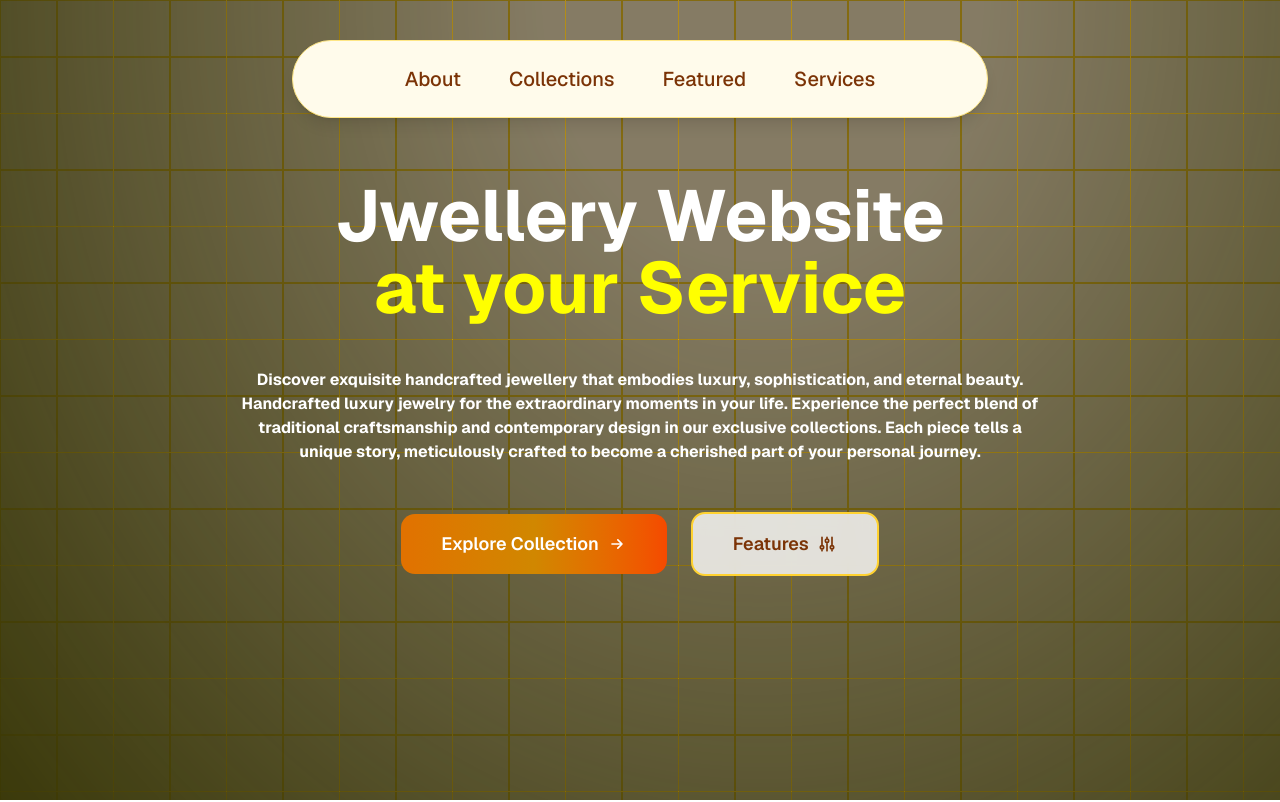
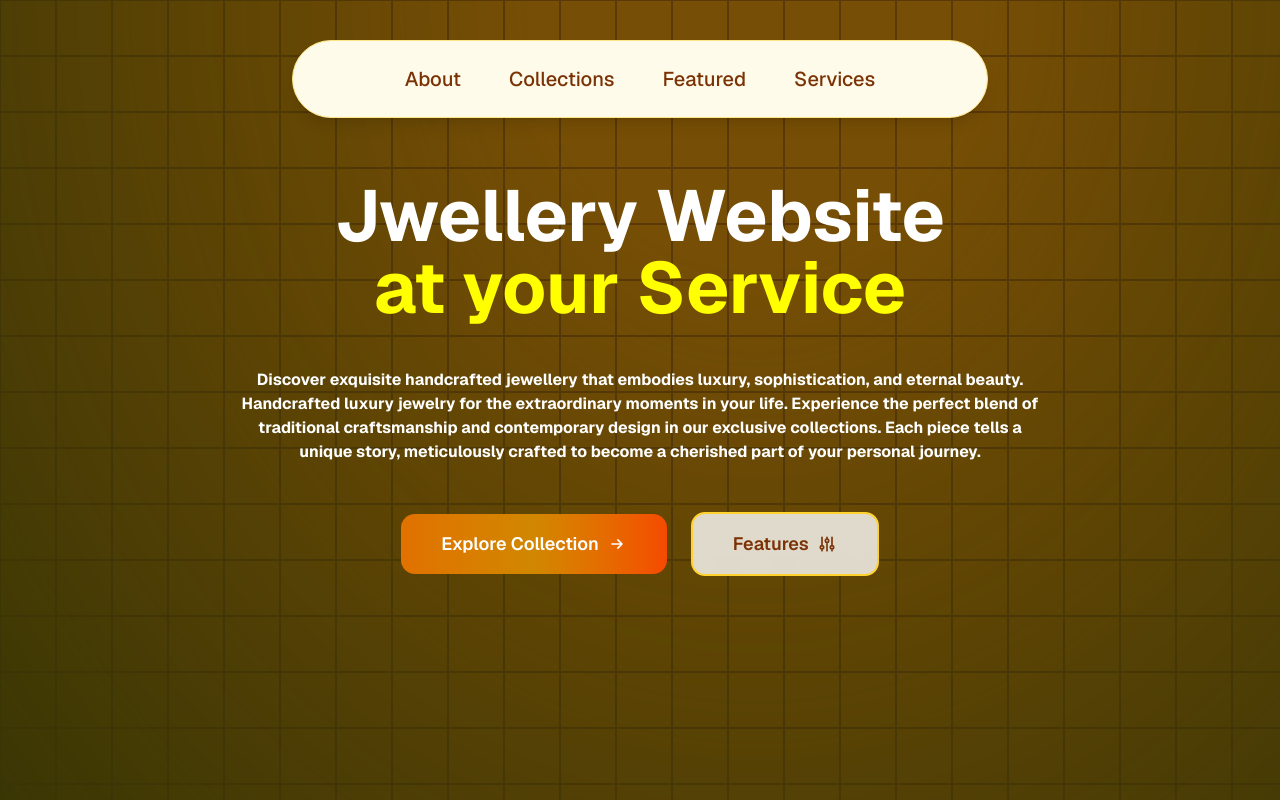
Before and after one commit to Ayush4958/Jwelery, a Next.js app in the folder -y/: page / in a window 1280 px wide. Shown: the top 802 px of the page. Built offline with nearby package versions, Linux system fonts and the light colour scheme.

Commit message:
FeedBack page added

```diff
--- a/-y/components/ui/background-ripple-effect.tsx
+++ b/-y/components/ui/background-ripple-effect.tsx
@@ -6,7 +6,7 @@ import { cn } from "@/lib/utils"
 export const BackgroundRippleEffect = ({
   rows = 8,
   cols = 27,
-  cellSize = 56.5,
+  cellSize = 56,
 }: {
   rows?: number
   cols?: number
@@ -24,15 +24,15 @@ export const BackgroundRippleEffect = ({
       ref={ref}
       className={cn(
         "absolute inset-0 h-full w-full",
-        "[--cell-border-color:#fbbf24] [--cell-fill-color:#fce7f3] [--cell-shadow-color:#fbcfe8]",
-        "dark:[--cell-border-color:#f59e0b] dark:[--cell-fill-color:#fda4af] dark:[--cell-shadow-color:#f87171]",
+        "[--cell-border-color:#92400e] [--cell-fill-color:#d97706] [--cell-shadow-color:#b45309]",
+        "dark:[--cell-border-color:#78350f] dark:[--cell-fill-color:#92400e] dark:[--cell-shadow-color:#a16207]",
       )}
     >
       <div className="relative h-auto w-auto overflow-hidden">
         <div className="pointer-events-none absolute inset-0 z-[2] h-full w-full overflow-hidden" />
         <DivGrid
           key={`base-${rippleKey}`}
-          className="mask-radial-from-20% mask-radial-at-top opacity-600"
+          className="mask-radial-from-20% mask-radial-at-top opacity-700"
           rows={rows}
           cols={cols}
           cellSize={cellSize}
@@ -109,7 +109,7 @@ const DivGrid = ({
           <div
             key={idx}
             className={cn(
-              "cell relative border-[0.5px] opacity-40 transition-opacity duration-150 will-change-transform hover:opacity-100 hover:shadow-[0px_0px_20px_2px_var(--cell-shadow-color)_inset] dark:shadow-[0px_0px_40px_1px_var(--cell-shadow-color)_inset]",
+              "cell relative border-[0.5px] opacity-40 transition-opacity duration-150 will-change-transform hover:opacity-80 dark:shadow-[0px_0px_40px_1px_var(--cell-shadow-color)_inset]",
               clickedCell && "animate-cell-ripple [animation-fill-mode:none]",
               !interactive && "pointer-events-none",
             )}
--- a/-y/components/ui/hero-button.tsx
+++ b/-y/components/ui/hero-button.tsx
@@ -3,7 +3,7 @@
 export default function HeroButtons() {
   return (
     <>
-    <div className="flex flex-col z-10 sm:flex-row items-center justify-center gap-4 sm:gap-6">
+    <div className="flex flex-col z-10 sm:flex-row items-center justify-items-start gap-4 sm:gap-6">
         {/* Primary Button - Explore Collection with Gradient & Glow */}
         <button
           className="group relative px-10 py-4 font-semibold text-lg text-white bg-gradient-to-r from-amber-600 via-yellow-600 to-orange-600 rounded-xl overflow-hidden transition-all duration-500 ease-out hover:scale-105 hover:shadow-[0_0_40px_rgba(245,158,11,0.6),0_0_60px_rgba(245,158,11,0.3)] active:scale-100"
```
